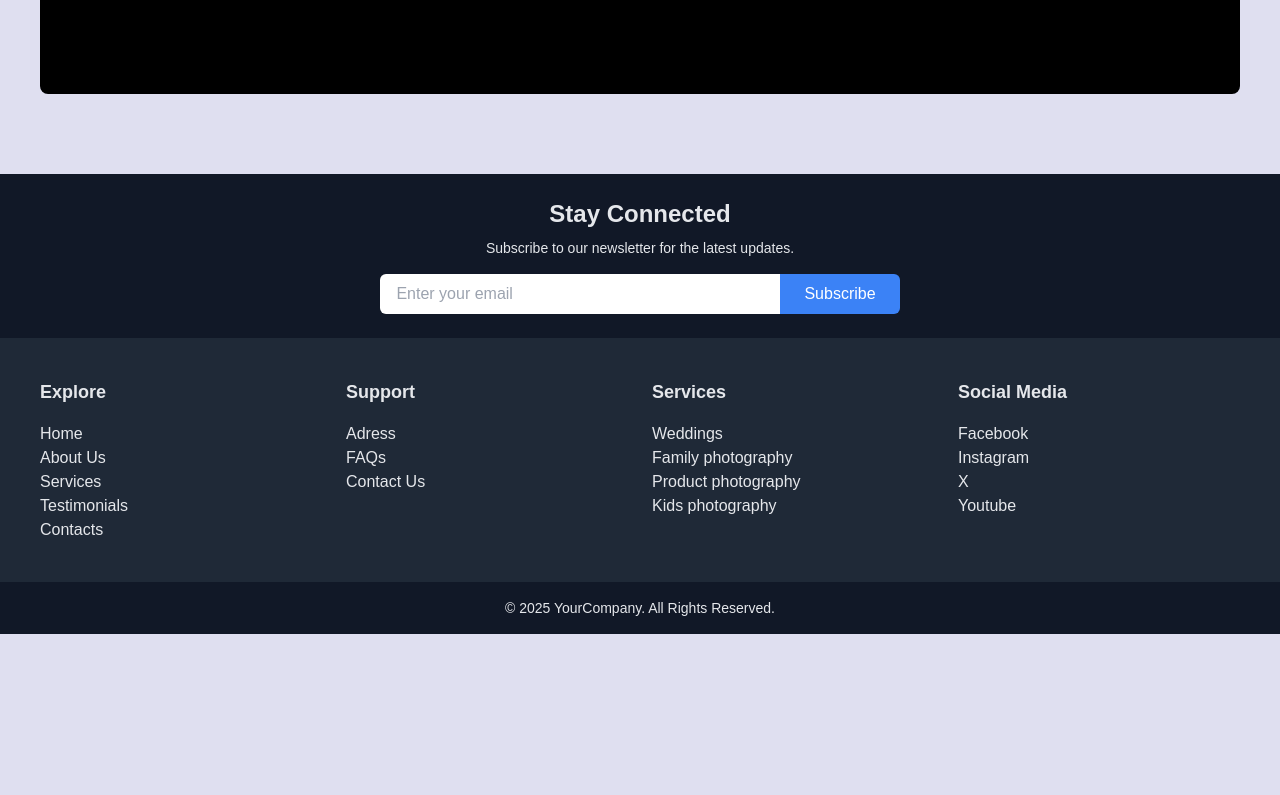
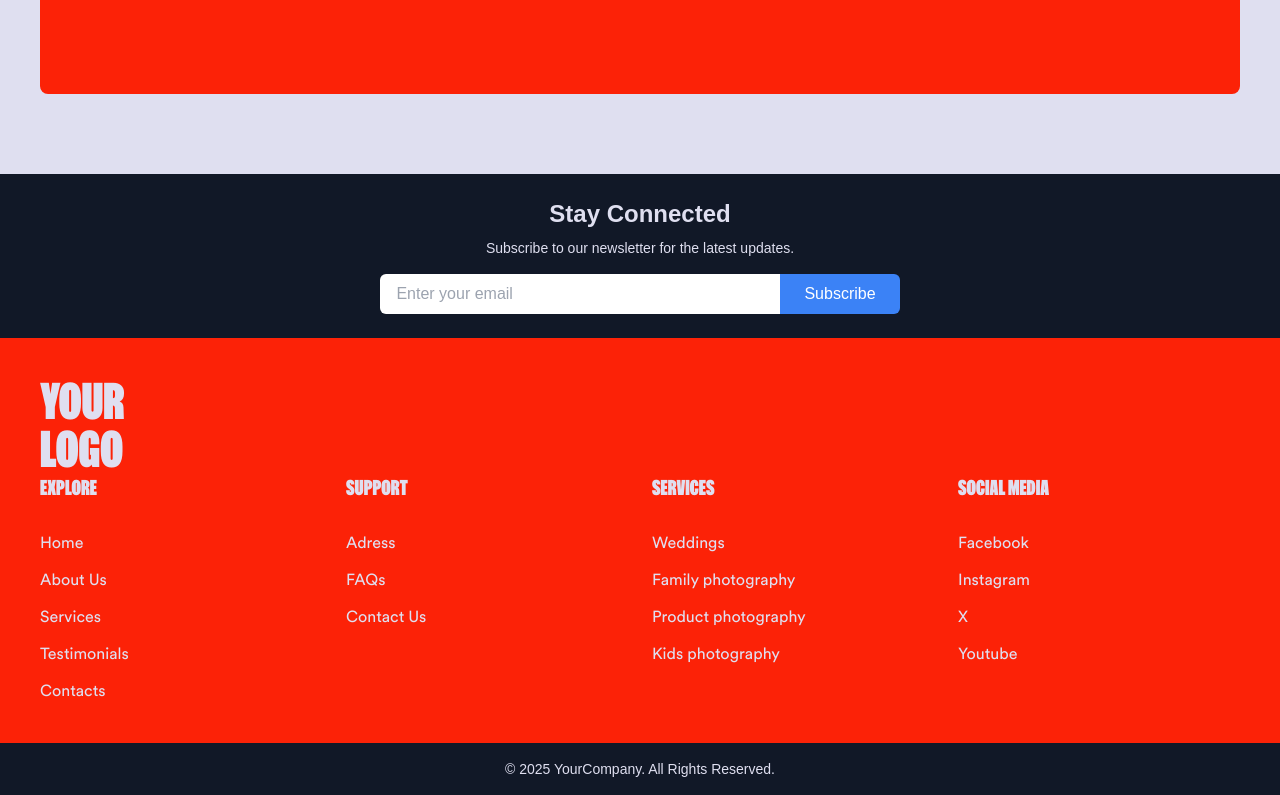
Before and after one commit to Krejzy23/photo, a React (Vite) app: page / in a window 1280 px wide. Shown: the part 6714-7509 px from the top of the page. Before the commit the page ends 7348 px from the top, so only its background shows below. Built offline with nearby package versions, Linux system fonts and the light colour scheme; a web font is replaced by a local one.

Commit message:
footer UI

```diff
--- a/src/components/Contacts.jsx
+++ b/src/components/Contacts.jsx
@@ -1,9 +1,9 @@
-import { useEffect } from "react";
 import { gsap } from "gsap";
-import { ScrollTrigger } from "gsap/ScrollTrigger";
+import { ScrollTrigger} from "gsap/ScrollTrigger";
 
 import AnimatedTitle from "./AnimatedTitle";
 import Button from "./Button";
+import { useGSAP } from "@gsap/react";
 
 gsap.registerPlugin(ScrollTrigger);
 
@@ -14,7 +14,7 @@ const ImageClipBox = ({ src, clipClass , width, height }) => (
 );
 
 const Contact = () => {
-  useEffect(() => {
+  useGSAP(() => {
     gsap.to("#contact", {
       backgroundColor: "#FC2207", // Barva pozadí (Tailwind: bg-yellow-50)
       scrollTrigger: {
@@ -22,6 +22,8 @@ const Contact = () => {
         start: "top center", // Kdy začít (můžeš si upravit)
         end: "bottom center", // Kdy skončit
         toggleActions: "play none none reverse", // Animace při scrollování
+        onLeave: () => gsap.to("#contact", { backgroundColor: "#000000" }), // Návrat na černou
+        onLeaveBack: () => gsap.to("#contact", { backgroundColor: "#FC2207" }),
       },
     });
   }, []);
--- a/src/components/Footer.jsx
+++ b/src/components/Footer.jsx
@@ -3,7 +3,7 @@ import { footerColumns } from "../constants";
 
 const Footer = () => {
   return (
-    <footer className="bg-gray-800 text-gray-200">
+    <footer className="footer-bg text-blue-50">
       {/* Footer Top */}
       <div className="footer-top py-6 px-10 bg-gray-900">
         <div className="container mx-auto text-center">
@@ -24,16 +24,25 @@ const Footer = () => {
         </div>
       </div>
 
+      <div className="">
         {/* Footer Middle */}
         <div className="footer-middle py-10 px-10">
-        <div className="container mx-auto grid grid-cols-1 sm:grid-cols-2 md:grid-cols-4 gap-6">
-          {footerColumns.map(( column, index, icons ) => (
+          <div className="">
+            <h1 className="text-5xl font-zentry ">
+              YOUR <br /> LOGO
+            </h1>
+          </div>
+          <div className="container mx-auto grid grid-cols-2  md:grid-cols-4 gap-6">
+            {footerColumns.map((column, index, icons) => (
               <div key={index}>
-              <h3 className="mb-4 text-lg font-semibold">{column.title}</h3>
+                <h3 className="mb-4 text-xl font-zentry">{column.title}</h3>
                 <ul>
                   {column.links.map((link, linkIndex) => (
-                  <li key={linkIndex}>
-                    <a href={link.href} className="hover:underline">
+                    <li key={linkIndex} className="pt-3">
+                      <a
+                        href={link.href}
+                        className="hover:underline font-circular-web"
+                      >
                         {link.label}
                       </a>
                     </li>
@@ -41,6 +50,7 @@ const Footer = () => {
                 </ul>
               </div>
             ))}
+          </div>
         </div>
       </div>
 
--- a/src/index.css
+++ b/src/index.css
@@ -271,3 +271,7 @@ body {
     opacity: 0.8;
   }
 }
+
+.footer-bg {
+  background-color: #FC2207;
+}
```
Lines whose indentation alone changed are shown as unchanged.
